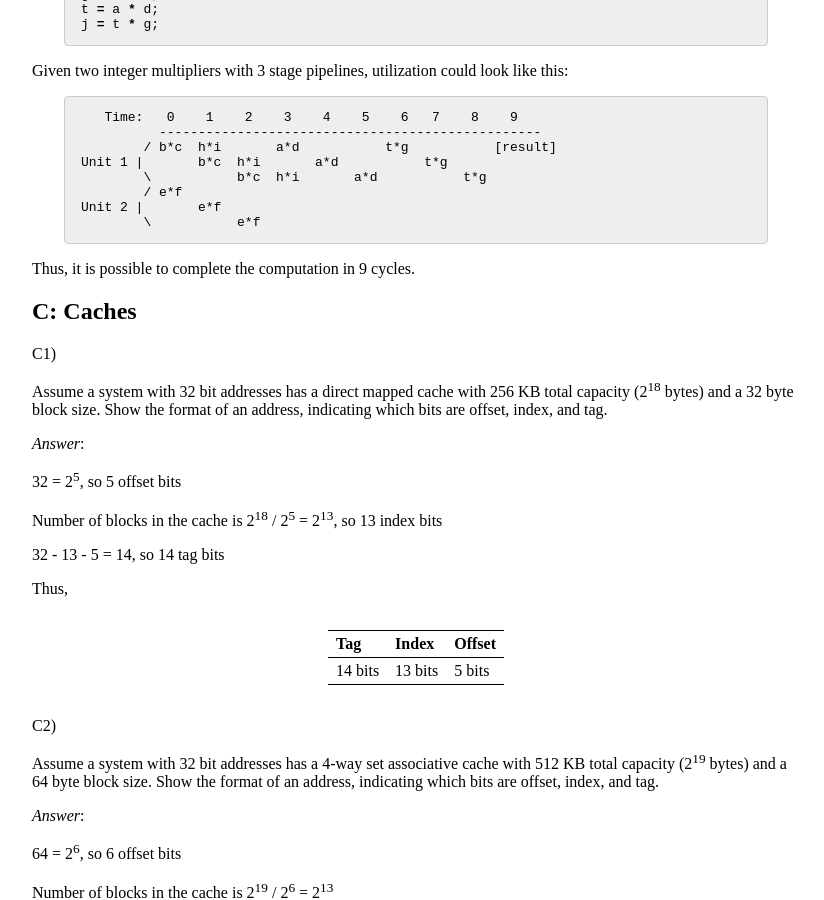
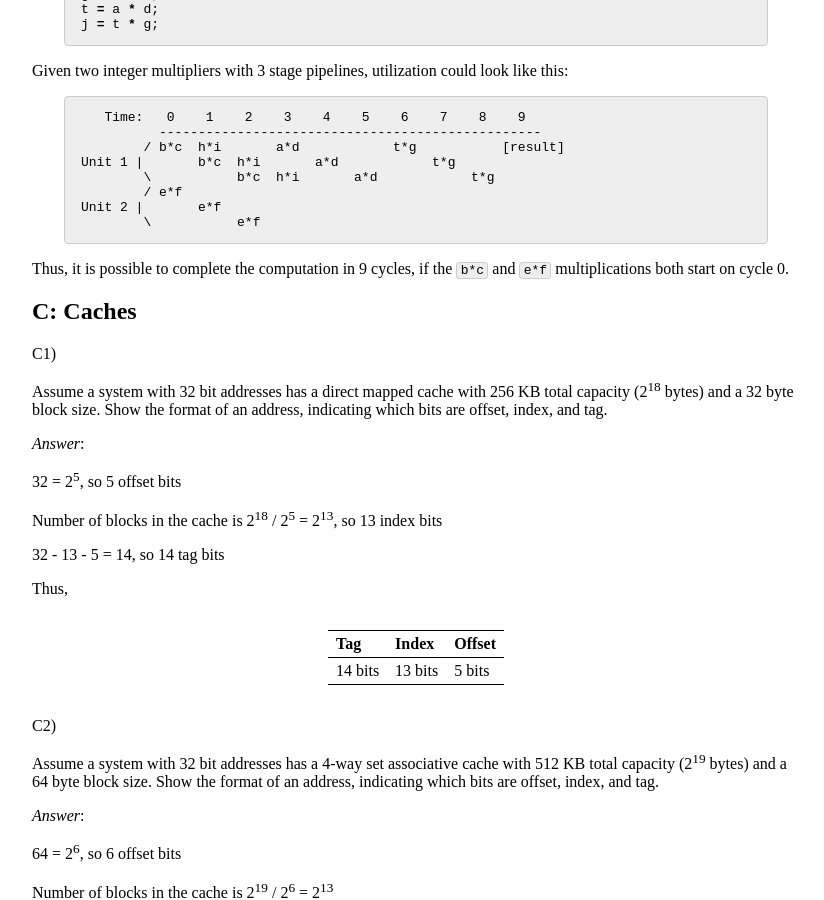
Before and after one commit to jhucsf/fall2020, a Jekyll site: the page built from resources/exam2review-solutions.md, in a window 1280 px wide and 900 px high, scrolled down 2547 px. Shown: the whole window, without its empty margins (224-1048 px from the left). Built offline with Jekyll 4.4.1, drawn with Linux system fonts in a browser that asks for light colours.

Commit message:
formatting fixes

````diff
--- a/resources/exam2review-solutions.md
+++ b/resources/exam2review-solutions.md
@@ -164,17 +164,18 @@ Given two integer multipliers with 3 stage pipelines,
 utilization could look like this:
 
 ```
-   Time:   0    1    2    3    4    5    6   7    8    9
+   Time:   0    1    2    3    4    5    6    7    8    9
           -------------------------------------------------
-        / b*c  h*i       a*d           t*g           [result]
-Unit 1 |       b*c  h*i       a*d           t*g
-        \           b*c  h*i       a*d           t*g
+        / b*c  h*i       a*d            t*g           [result]
+Unit 1 |       b*c  h*i       a*d            t*g
+        \           b*c  h*i       a*d            t*g
         / e*f
 Unit 2 |       e*f
         \           e*f
 ```
 
-Thus, it is possible to complete the computation in 9 cycles.
+Thus, it is possible to complete the computation in 9 cycles, if
+the `b*c` and `e*f` multiplications both start on cycle 0.
 
 ## C: Caches
 
````
